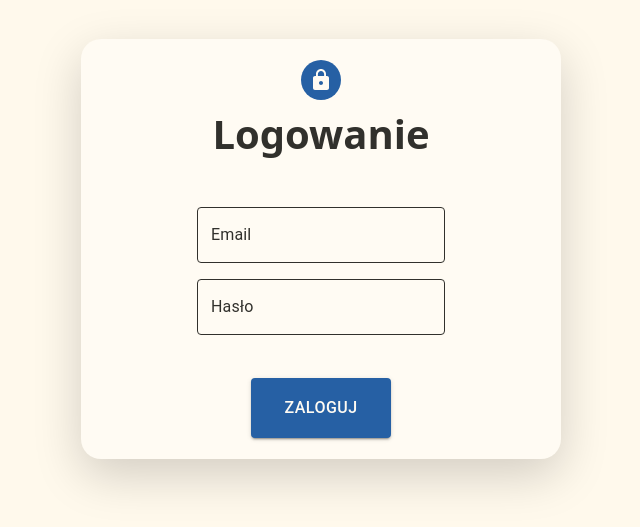
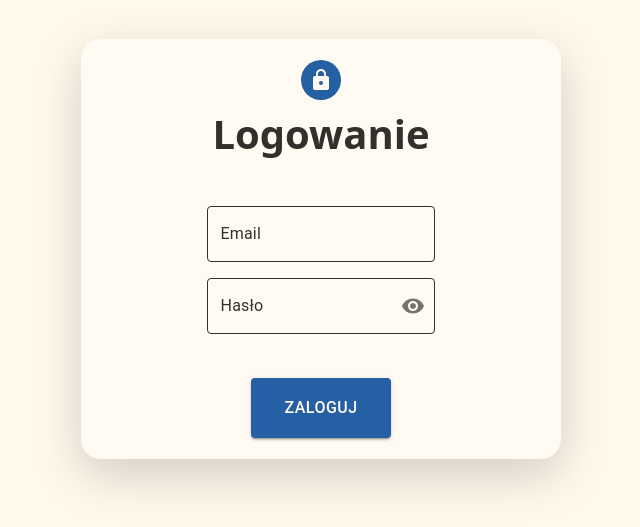
Before and after one commit to tomaszzozo/projektZespolowy, a React (Create React App) app in the folder frontend/: page /signIn in a window 1280 px wide. Shown: the part 151-678 px from the top of the page, without its empty margins (319-959 px from the left). Built offline with nearby package versions, Linux system fonts and the light colour scheme.

Commit message:
Sign in - added show/hide password

```diff
--- a/frontend/src/components/Header/Header.tsx
+++ b/frontend/src/components/Header/Header.tsx
@@ -41,7 +41,7 @@ export default function Header(props: Props) {
   return (
     <header
       className={
-        "position-sticky top-0 container-fluid p-0 m-0 bg-primary d-flex align-items-center " +
+        "position-sticky top-0 container-fluid p-0 m-0 mb-5 bg-primary d-flex align-items-center " +
         styles.header
       }
     >
--- a/frontend/src/components/Header/Navigation/styles.module.scss
+++ b/frontend/src/components/Header/Navigation/styles.module.scss
@@ -16,7 +16,7 @@ $top-offset-selected: 6px;
 .navigationElement:hover .navigationAvatar {
   top: $top-offset-hover;
   animation-name: navigationItemHover;
-  animation-duration: 0.25s;
+  animation-duration: 50ms;
 }
 
 @keyframes navigationItemHover {
--- a/frontend/src/endpoints/SignIn/SignIn.tsx
+++ b/frontend/src/endpoints/SignIn/SignIn.tsx
@@ -1,11 +1,23 @@
 import React, { useState } from "react";
-import { Avatar, Box, Button, TextField } from "@mui/material";
-import { Lock } from "@mui/icons-material";
+import {
+  Avatar,
+  Box,
+  Button,
+  FormControl,
+  FormHelperText,
+  IconButton,
+  InputAdornment,
+  InputLabel,
+  OutlinedInput,
+  TextField,
+} from "@mui/material";
+import { Lock, Visibility, VisibilityOff } from "@mui/icons-material";
 import styles from "./styles.module.scss";
 import { SignInScripts } from "./SignIn.scripts";
 import { useNavigate } from "react-router-dom";
 
 export default function SignIn() {
+  const [showPassword, setShowPassword] = useState(false);
   const [emailError, setEmailError] = useState("");
   const [passwordError, setPasswordError] = useState("");
   const navigate = useNavigate();
@@ -56,6 +68,7 @@ export default function SignIn() {
             <div className={"row p-2"}>
               <div className={"col d-flex justify-content-center"}>
                 <TextField
+                  sx={{ width: "25ch" }}
                   label="Email"
                   variant="outlined"
                   name={"email"}
@@ -66,14 +79,39 @@ export default function SignIn() {
             </div>
             <div className={"row p-2"}>
               <div className={"col d-flex justify-content-center"}>
-                <TextField
-                  label="Hasło"
-                  type="password"
-                  variant="outlined"
-                  name={"password"}
-                  error={passwordError !== ""}
-                  helperText={passwordError}
-                />
+                <FormControl sx={{ width: "25ch" }} variant="outlined">
+                  <InputLabel
+                    htmlFor="outlined-adornment-password"
+                    className={passwordError === "" ? "" : "color-error-red"}
+                  >
+                    Hasło
+                  </InputLabel>
+                  <OutlinedInput
+                    id="outlined-adornment-password"
+                    name={"password"}
+                    type={showPassword ? "text" : "password"}
+                    error={passwordError !== ""}
+                    endAdornment={
+                      <InputAdornment position="end">
+                        <IconButton
+                          aria-label="toggle password visibility"
+                          onClick={() => setShowPassword(!showPassword)}
+                          onMouseDown={(event) => event.preventDefault()}
+                          edge="end"
+                        >
+                          {showPassword ? <VisibilityOff /> : <Visibility />}
+                        </IconButton>
+                      </InputAdornment>
+                    }
+                    label="Hasło"
+                  />
+                  <FormHelperText
+                    id="outlined-adornment-password-helper-text"
+                    className={passwordError === "" ? "" : "color-error-red"}
+                  >
+                    {passwordError}
+                  </FormHelperText>
+                </FormControl>
               </div>
             </div>
           </div>
--- a/frontend/src/index.scss
+++ b/frontend/src/index.scss
@@ -3,6 +3,7 @@ $color-white: #fffbf3;
 $color-black: #31302C;
 $color-primary: #2660a4;
 $color-secondary: #b87333;
+$color-error-red: #d32f2f;
 
 body {
   background-color: $color-darker-white;
@@ -87,6 +88,10 @@ body {
   color: $color-black
 }
 
+.color-error-red {
+  color: $color-error-red !important
+}
+
 .color-white {
   color: $color-white
 }
```
